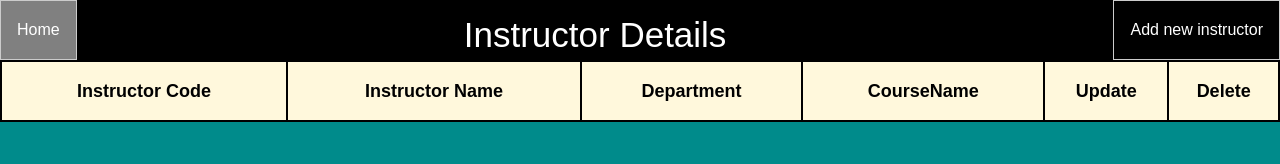
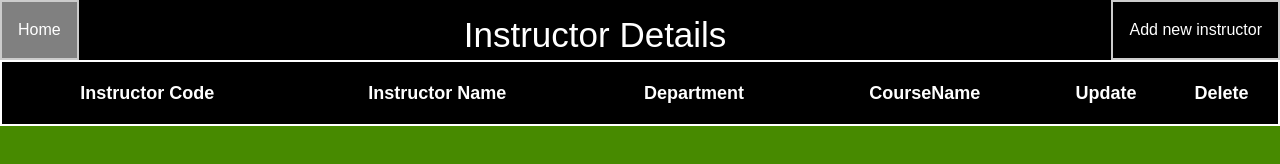
Before and after one commit to n-saji/Web-App-University-Portal, a plain HTML site: page frontEnd/instructorDetails.html in a window 1280 px wide. Drawn offline with Linux system fonts and the light colour scheme; no server answers.

Commit message:
changed bg and table ui fixes

```diff
--- a/frontEnd/instructorDetails.css
+++ b/frontEnd/instructorDetails.css
@@ -2,7 +2,7 @@ body,
 html {
   height: 100%;
   margin: 0;
-  background-color: darkcyan;
+  background-color: rgb(71, 138, 0);
   background-size: cover;
 }
 .tab {
@@ -14,7 +14,7 @@ html {
 }
 .tab button {
   background-color: inherit;
-  border: 1px solid #ccc;
+  border: 2px solid #ccc;
   outline: none;
   cursor: pointer;
   padding: 14px 16px;
@@ -34,6 +34,7 @@ html {
 }
 .body_content {
   display: block;
+  border: 2px solid white;
 }
 .instructor_table {
   border: 2px solid black;
@@ -44,21 +45,22 @@ html {
   height: 35px;
 }
 th {
-  border: 2px solid black;
-  background-color: cornsilk;
+  background-color: black;
   font-size: large;
   height: 60px;
   font-family: sans-serif;
+  color: white;
 }
 #instructor_table th button {
   width: 100%;
   height: 100%;
   cursor: pointer;
   border: none;
-  background-color: cornsilk;
+  background-color: black;
   font-size: large;
   font-weight: bold;
   font-family: sans-serif;
+  color: white;
 }
 .instructor_table td {
   background-color: grey;
--- a/frontEnd/showCourse.css
+++ b/frontEnd/showCourse.css
@@ -2,7 +2,7 @@ body,
 html {
   height: 100%;
   margin: 0;
-  background-color: darkcyan;
+  background-color: rgb(71, 138, 0);
   background-size: cover;
 }
 .tab {
@@ -14,7 +14,7 @@ html {
 }
 .tab button {
   background-color: inherit;
-  border: 1px solid #ccc;
+  border: 2px solid #ccc;
   outline: none;
   cursor: pointer;
   padding: 14px 16px;
@@ -37,9 +37,9 @@ html {
 }
 .body_content {
   display: block;
+  border: 2px solid white;
 }
 .course_table {
-  border: 3px solid black;
   width: 100%;
   border-collapse: collapse;
 }
@@ -47,12 +47,12 @@ html {
   height: 35px;
 }
 th {
-  border: 2px solid black;
   padding: 20px;
-  background-color: cornsilk;
+  background-color: black;
   font-family: "Lucida Sans", "Lucida Sans Regular", "Lucida Grande",
     "Lucida Sans Unicode", Geneva, Verdana, sans-serif;
   font-size: large;
+  color: white;
 }
 .course_table td {
   background-color: grey;
--- a/frontEnd/showStudents.css
+++ b/frontEnd/showStudents.css
@@ -2,7 +2,7 @@ body,
 html {
   height: 100%;
   margin: 0;
-  background-color: darkcyan;
+  background-color: rgb(71, 138, 0);
   background-size: cover;
 }
 .tab {
@@ -39,7 +39,7 @@ html {
   display: block;
   max-height: 100vh;
   overflow-y: scroll;
-  width: 100%;
+  border: 2px solid white;
 }
 
 .student_table {
@@ -52,14 +52,15 @@ html {
 .table_headers tr {
   position: sticky;
   top: 0;
+  border-spacing: 0px;
 }
 th {
-  border: 2px solid black;
   padding: 20px;
-  background-color: cornsilk;
+  background-color: black;
   font-family: "Lucida Sans", "Lucida Sans Regular", "Lucida Grande",
     "Lucida Sans Unicode", Geneva, Verdana, sans-serif;
   font-size: large;
+  color: white;
 }
 .student_table tr {
   height: 35px;
```
